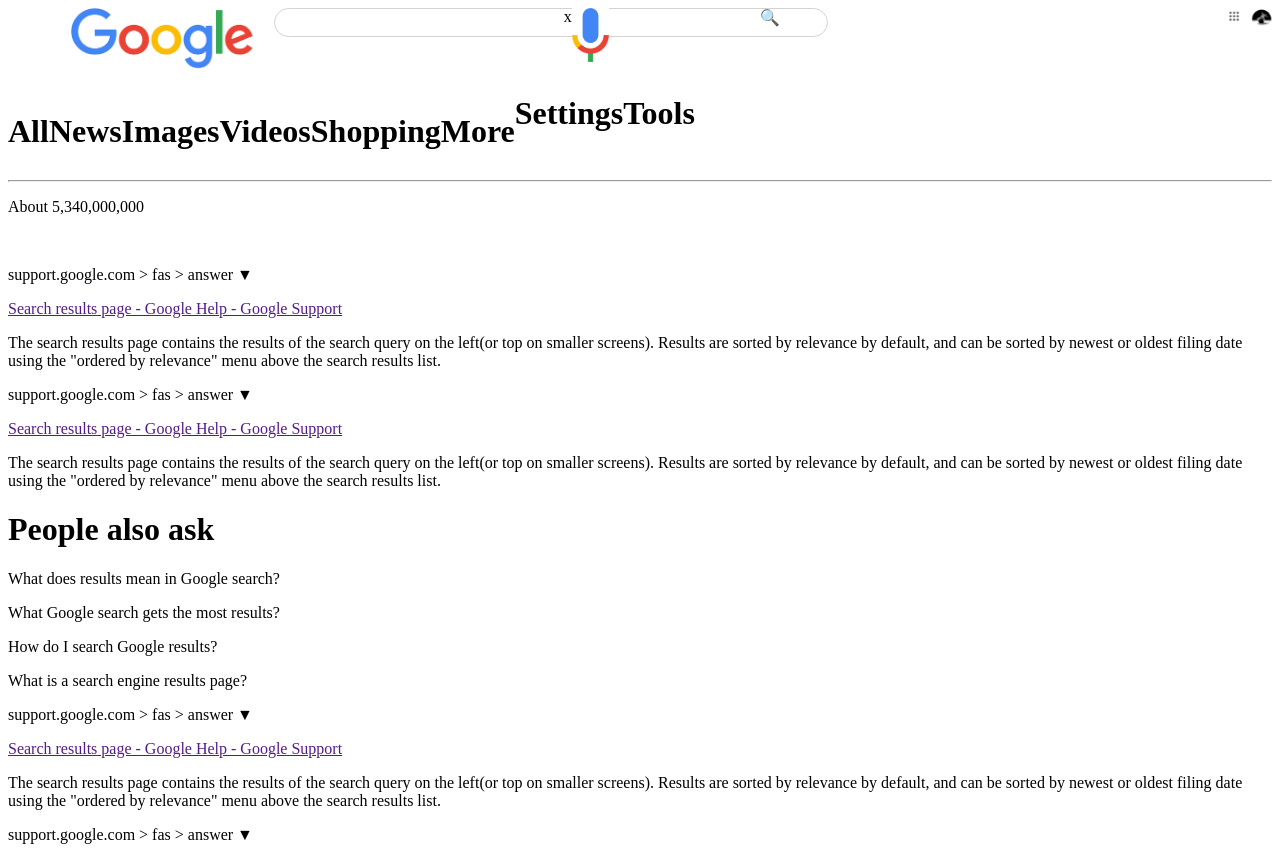
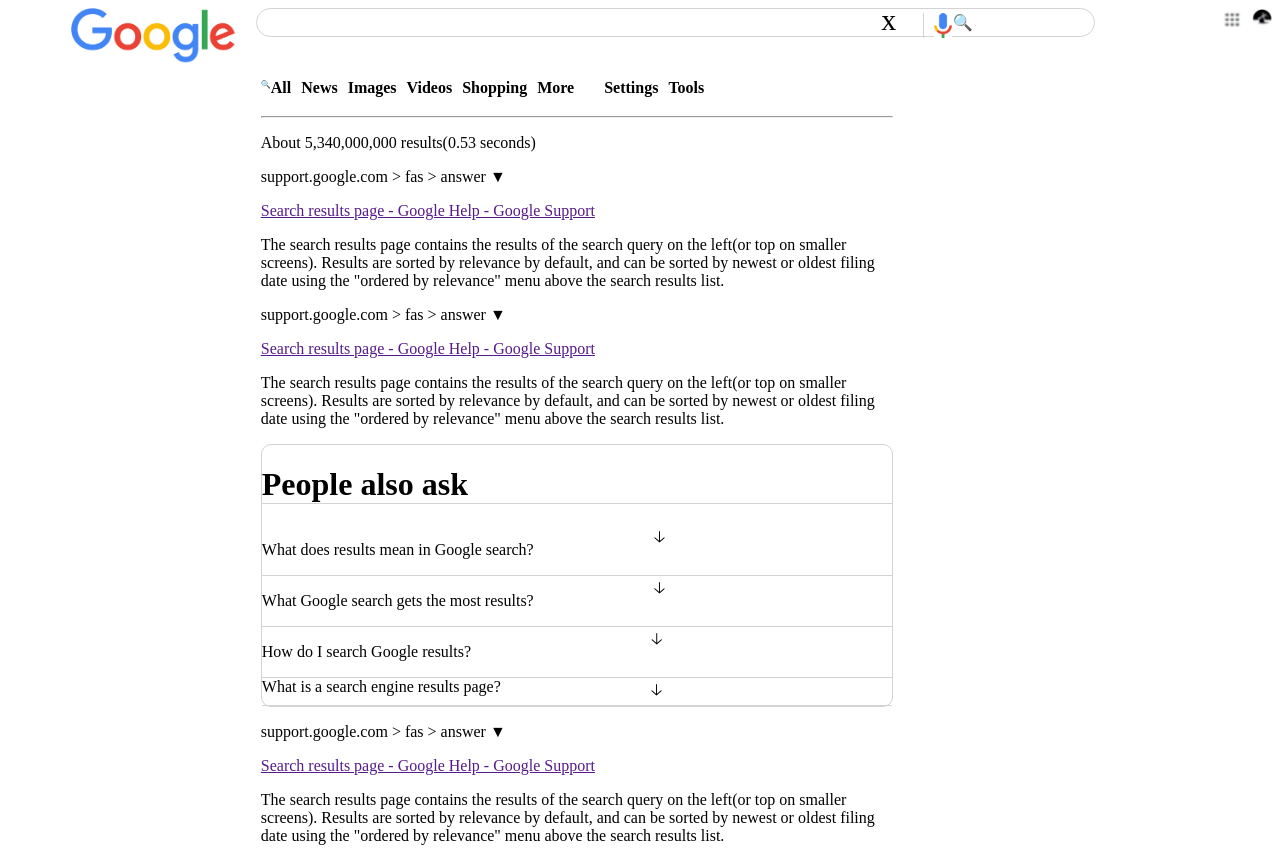
Before and after one commit to bird191/google-search-result, a plain HTML site: page index.html in a window 1280 px wide. Shown: the top 848 px of the page. Drawn offline with Linux system fonts and the light colour scheme.

Commit message:
finished product

```diff
--- a/index.html
+++ b/index.html
@@ -33,11 +33,11 @@
         <img src="/assets/profile.png" alt="">
       </div>
     </div>
-
   </div>
+  <div class="squish">
   <div class="options">
     <div class="all">
-      <img src="" alt="">
+      <span>&#128269;</span>
       <h1>All</h1>
     </div>
     <div class="news">
@@ -71,9 +71,8 @@
   </div>
   <hr>
   <div class="count">
-    <p>About 5,340,000,000</p>
+    <p>About 5,340,000,000 results(0.53 seconds)</p>
   </div>
-  <br>
   <div class="result">
     <p>support.google.com > fas > answer &#9660 </p>
     <a href="">Search results page - Google Help - Google Support</a>
@@ -94,10 +93,10 @@
   </div>
   <div class="ask">
     <h1>People also ask</h1>
-    <p>What does results mean in Google search?</p>
-    <p>What Google search gets the most results?</p>
-    <p>How do I search Google results?</p>
-    <p>What is a search engine results page?</p>
+    <div><p>What does results mean in Google search?</p>&#129123</div>
+    <div><p>What Google search gets the most results?</p>&#129123</div>
+    <div><p>How do I search Google results?</p>&#129123</div>
+    <div><p2>What is a search engine results page?</p2>&#129123</div>
   </div>
   <div class="result">
     <p>support.google.com > fas > answer &#9660 </p>
@@ -171,6 +170,7 @@
       "ordered by relevance" menu above the search results list.
     </p>
   </div>
+  </div>
   <footer>
     <img src="/assets/gooogle.png" alt="" class="biggoogle">
     <a href=""class="arrow">></a>
--- a/styles.css
+++ b/styles.css
@@ -9,10 +9,10 @@
 }
 .google-logo img{width:100%;}
 .searchbar{
-  width: 150%;
+  width: 180%;
 }
 .searchbar input{
-  width: 100%;
+  width: 140%;
   border-radius: 15px;
   border: 1px solid lightgray;
   height: 25px;
@@ -21,26 +21,80 @@
   display: flex;
   width: 100%;
   position: relative;
-  right: 22%;
+  right: 5%;
 }
 .mic img{
-  width: 20%;
+  width: 9%;
+  position: relative;
+  top:8%;
+  left: 50%;
+  border-left:solid 1px lightgray ;
+  padding-left:10px ;
+}
+.clear{
+  position: relative;
+  left: 73px;
+  font-size: 30px;
+  bottom: 5px;
 }
 .search img{
   width: 50%;
+}
+.search{
+  position: relative;
+  right: 21%;
+  top:8%;
 }
 .righthand{
   display: flex;
   gap: 10px;
 }
+.righthand  img{
+  width: 20px;
+}
+.squish{
+  margin-right:30% ;
+  margin-left:20% ;
+}
 .options{
   display: flex;
+  font-size: 8px;
+  gap:10px;
+}
+.options div{
+  display: flex;
+}
+.options span{
+  position: relative;
+  top:30%;
 }
 .options-right{
   display: flex;
+  font-size: 8px;
+  gap:10px;
+  margin-left: 20px;
 }
 hr{
   background-color: lightgray;
+}
+.ask{
+  border:1px solid lightgray;
+  border-radius: 10px;
+}
+.ask div{
+  display: flex;
+  gap: 120px;
+  border-bottom: 1px solid lightgray;
+  padding: 0;
+}
+.ask :nth-child(4){
+  gap:180px;
+}
+.ask :nth-child(5){
+  gap:150px
+}
+.ask h1, .ask{
+  border-bottom: 1px solid lightgray;
 }
 footer{
   display: flex;
```
